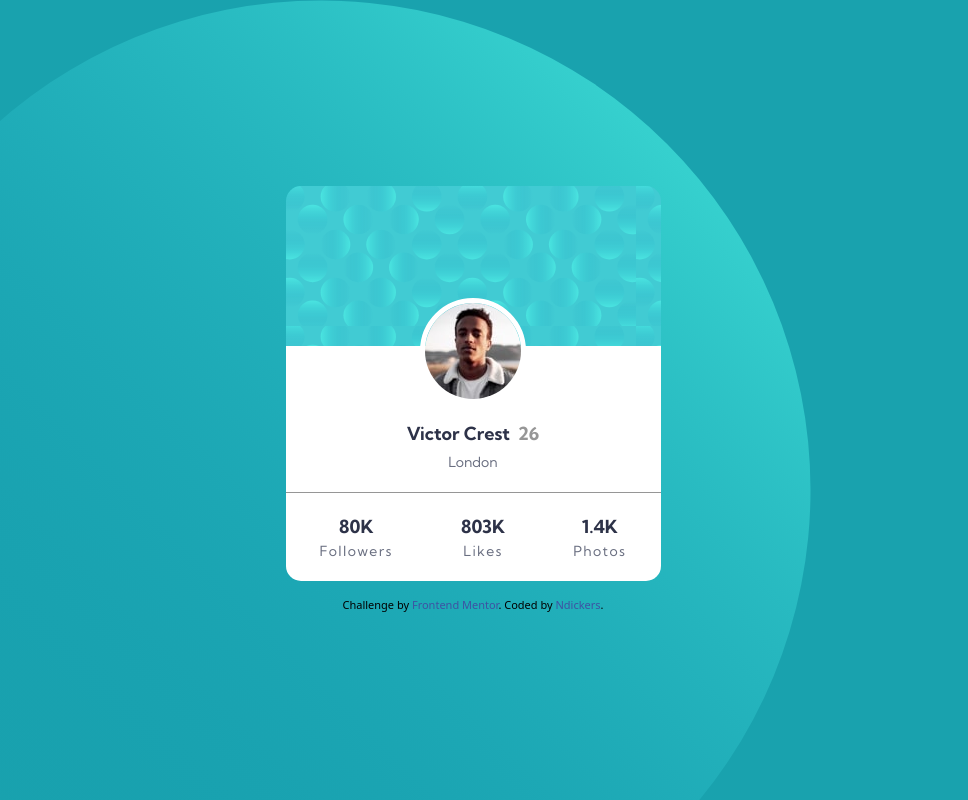
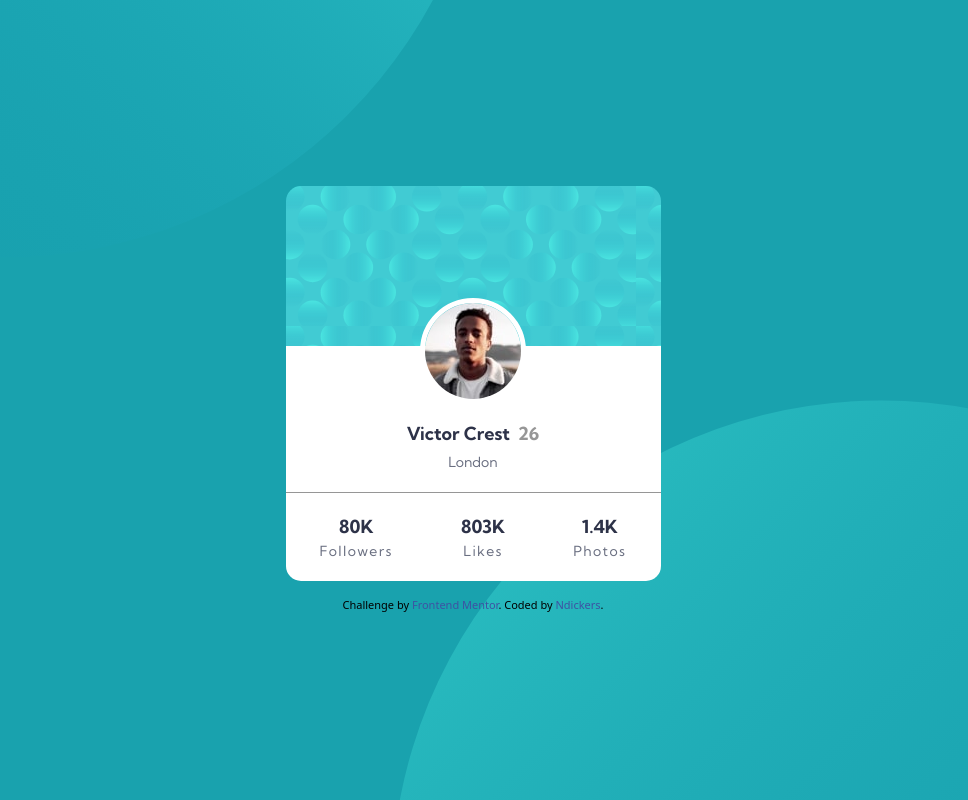
Before and after one commit to bryondickers/profile-card-main, a website built with Vite: page index.html in a window 1280 px wide. Shown: the whole page, without its empty margins (167-1135 px from the left). Built offline with nearby package versions, Linux system fonts and the light colour scheme.

Commit message:
background image config

```diff
--- a/index.html
+++ b/index.html
@@ -18,7 +18,9 @@
     .attribution a { color: hsl(228, 45%, 44%); }
   </style>
 </head>
-<body style="background-image:url(./images/bg-pattern-top.svg),url(./images/bg-pattern-bottom.svg);background-position:left top,right bottom;background-repeat:no-repeat;" class="bg-darkCyan absolute flex flex-col justify-center items-center w-full h-full">
+<body  style="background-image:url(./images/bg-pattern-top.svg),url(./images/bg-pattern-bottom.svg);background-position:left -25vw top -90vh,right -20vw top 50vh;background-repeat:no-repeat;"
+ class="bg-darkCyan absolute flex flex-col justify-center items-center w-full h-full">
+
   <main class="max-w-[375px] w-[90%] rounded-[15px]">
     <div class="bg-patternCard w-full h-[10rem] rounded-t-[15px]"></div>
     <section class="font-kumbhFont rounded-b-[15px] bg-lightt flex flex-col items-center">
```
